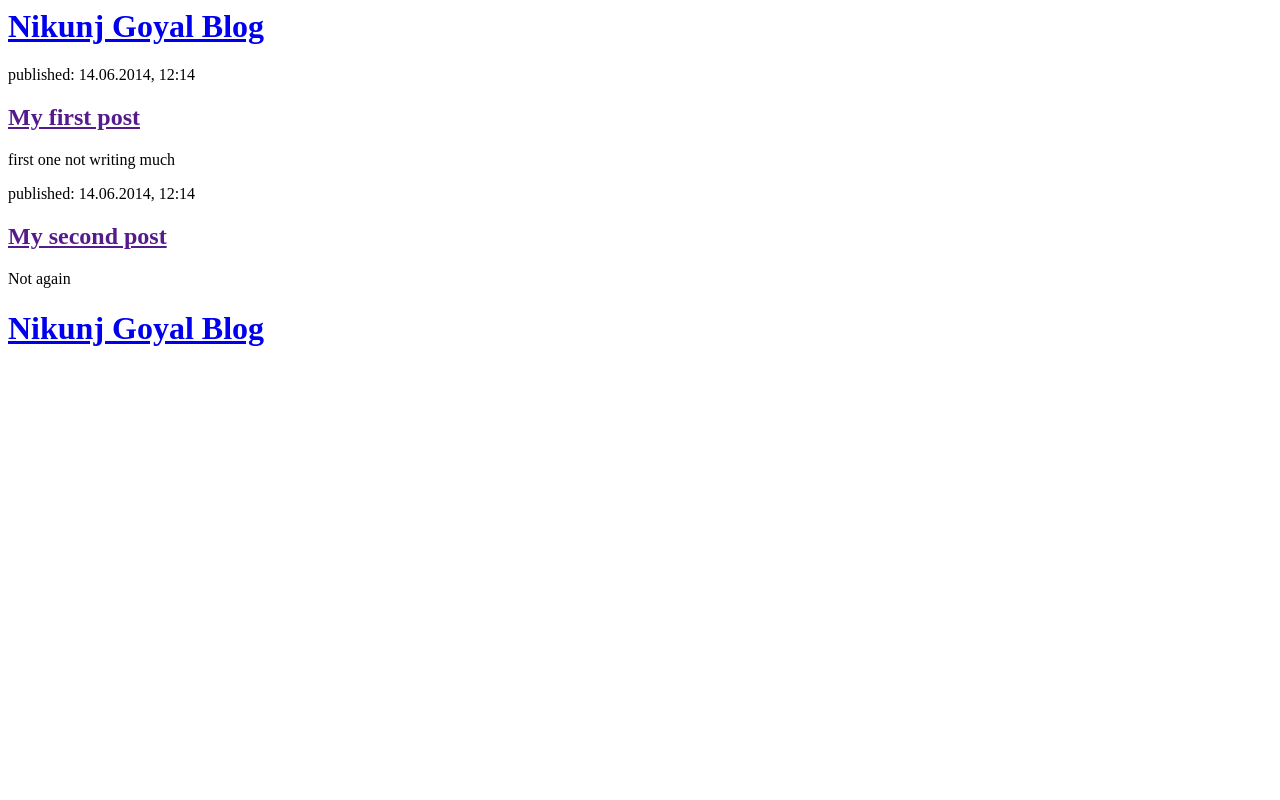
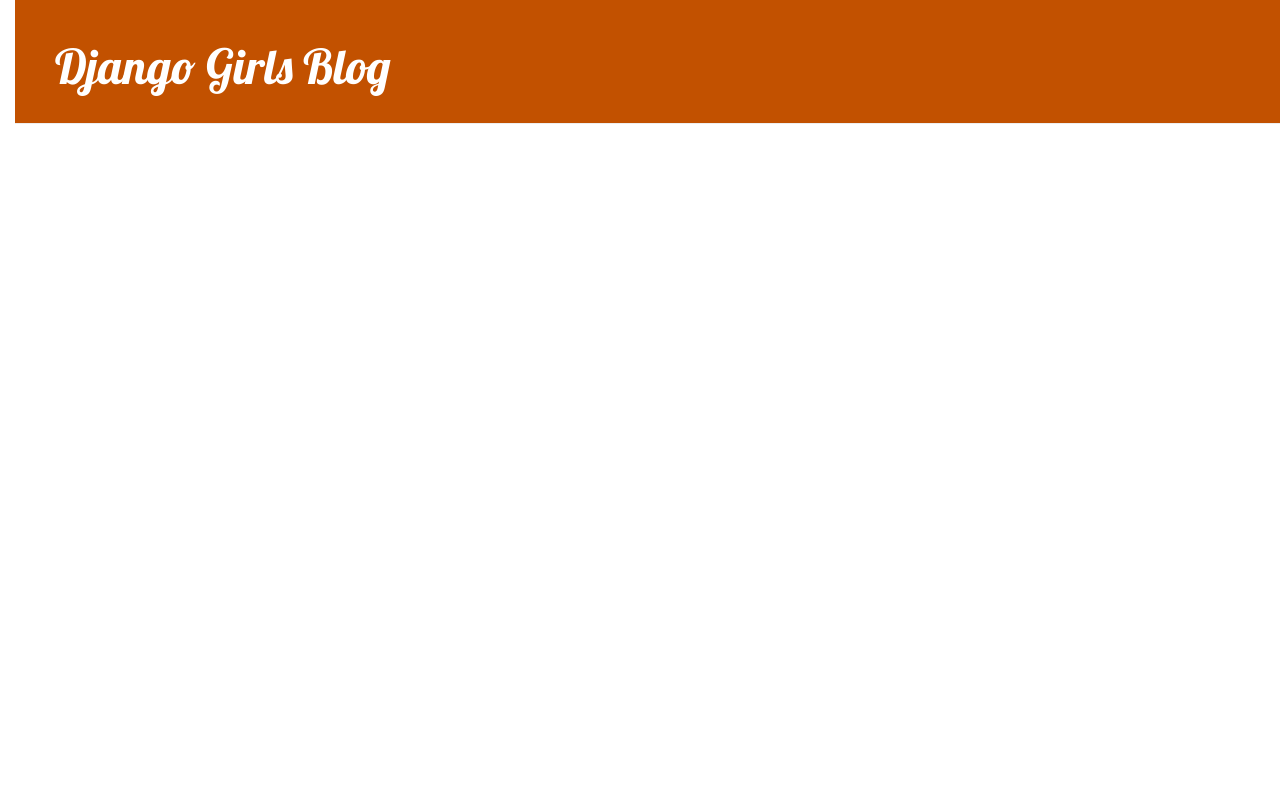
Before and after one commit to Nk272/my-blog, a Django app: page / in a window 1280 px wide. Run offline with Django 3.2, Linux system fonts and the light colour scheme; tables that the repository leaves empty hold one stand-in row (values such as "Sample post"); some libraries are stand-ins or nearby versions.

Commit message:
added views template for blog post and css

```diff
--- /dev/null
+++ b/blog/static/css/blog.css
@@ -0,0 +1,52 @@
+h1 a, h2 a {
+    color: #C25100;
+    font-family: 'Lobster';
+}
+body {
+    padding-left: 15px;
+}
+.page-header {
+    background-color: #C25100;
+    margin-top: 0;
+    padding: 20px 20px 20px 40px;
+}
+
+.page-header h1, .page-header h1 a, .page-header h1 a:visited, .page-header h1 a:active {
+    color: #ffffff;
+    font-size: 36pt;
+    text-decoration: none;
+}
+
+.content {
+    margin-left: 40px;
+}
+
+h1, h2, h3, h4 {
+    font-family: 'Lobster', cursive;
+}
+
+.date {
+    color: #828282;
+}
+.save {
+    float: right;
+}
+
+.post-form textarea, .post-form input {
+    width: 100%;
+}
+
+.top-menu, .top-menu:hover, .top-menu:visited {
+    color: #ffffff;
+    float: right;
+    font-size: 26pt;
+    margin-right: 20px;
+}
+
+.post {
+    margin-bottom: 70px;
+}
+
+.post h2 a, .post h2 a:visited {
+    color: #000000;
+}
--- /dev/null
+++ b/blog/templates/blog/base.html
@@ -0,0 +1,23 @@
+{% load static %}
+<html>
+    <head>
+        <title>Nikunj Goyal blog</title>
+        <link rel="stylesheet" href="//maxcdn.bootstrapcdn.com/bootstrap/3.2.0/css/bootstrap.min.css">
+        <link rel="stylesheet" href="//maxcdn.bootstrapcdn.com/bootstrap/3.2.0/css/bootstrap-theme.min.css">
+         <link href="//fonts.googleapis.com/css?family=Lobster&subset=latin,latin-ext" rel="stylesheet" type="text/css">
+        <link rel="stylesheet" href="{% static 'css/blog.css' %}">
+    </head>
+    <body>
+    <div class="page-header">
+        <h1><a href="/">Django Girls Blog</a></h1>
+    </div>
+    <div class="content container">
+        <div class="row">
+            <div class="col-md-8">
+            {% block content %}
+            {% endblock %}
+            </div>
+        </div>
+    </div>
+</body>
+</html>
--- a/blog/templates/blog/post_list.html
+++ b/blog/templates/blog/post_list.html
@@ -1,38 +1,12 @@
-<html>
-    <head>
-        <title>Nikunj Goyal blog</title>
-    </head>
-    <body>
-        <div>
-            <h1><a href="/">Nikunj Goyal Blog</a></h1>
-        </div>
-
-        <div>
-            <p>published: 14.06.2014, 12:14</p>
-            <h2><a href="">My first post</a></h2>
-            <p>first one not writing much</p>
-        </div>
-
-        <div>
-            <p>published: 14.06.2014, 12:14</p>
-            <h2><a href="">My second post</a></h2>
-            <p>Not again</p>
-        </div>
-        <div>
+{% extends 'blog/base.html' %}
+{% block content %}
             {% for post in posts %}
-                {{ post }}
+                <div class="post">
+                    <div class="date">
+                        <p>published: {{ post.published_date }}</p>
+                    </div>
+<h1><a href="{% url 'post_detail' pk=post.pk %}">{{ post.title }}</a></h1>
+                    <p>{{ post.text|linebreaksbr }}</p>
+                </div>
             {% endfor %}
-        </div>
-        <div>
-    <h1><a href="/">Nikunj Goyal Blog</a></h1>
-</div>
-
-{% for post in posts %}
-    <div>
-        <p>published: {{ post.published_date }}</p>
-        <h2><a href="">{{ post.title }}</a></h2>
-        <p>{{ post.text|linebreaksbr }}</p>
-    </div>
-{% endfor %}
-    </body>
-</html>
+{% endblock %}
--- a/blog/urls.py
+++ b/blog/urls.py
@@ -1,5 +1,7 @@
 from django.urls import path
 from . import views
+
 urlpatterns = [
     path('', views.post_list, name='post_list'),
+    path('post/<int:pk>/', views.post_detail, name='post_detail'),
 ]
--- a/blog/views.py
+++ b/blog/views.py
@@ -1,6 +1,10 @@
 from django.shortcuts import render
 from django.utils import timezone
 from .models import Post
+from django.shortcuts import render, get_object_or_404
 def post_list(request):
     posts = Post.objects.filter(published_date__lte=timezone.now()).order_by('published_date')
     return render (request, 'blog/post_list.html', {'posts': posts})
+def post_detail(request, pk):
+    post = get_object_or_404(Post, pk=pk)
+    return render(request, 'blog/post_detail.html', {'post': post})
```
Also changed, not shown: blog/templates/blog/post_detail.html (added, +13 -0 lines).
